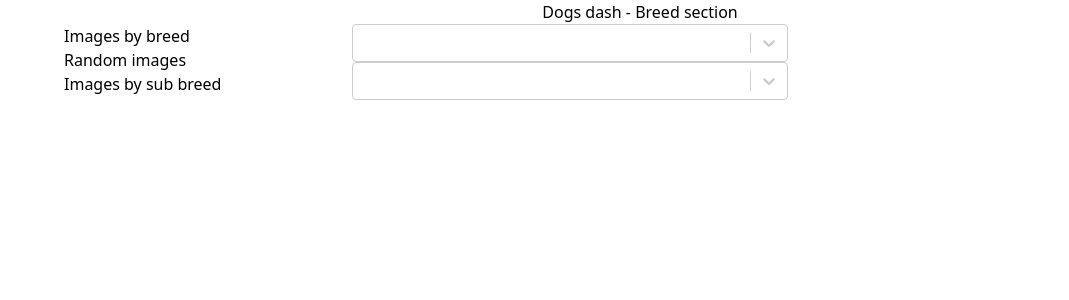
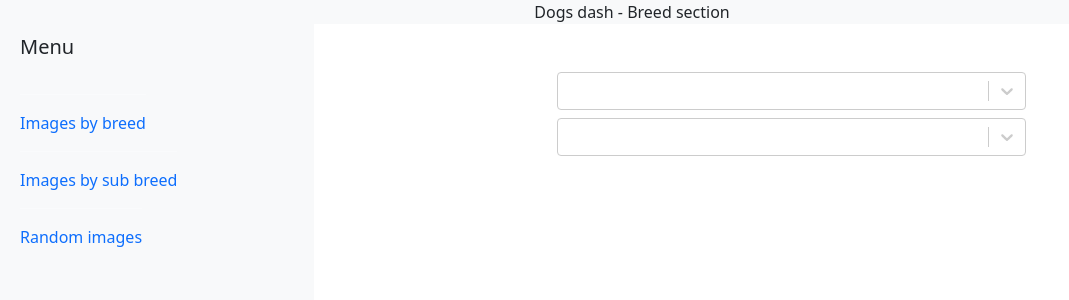
Before and after one commit to fpobric/deliveristo, a Next.js app: page /sub-breed-image in a window 1280 px wide. Shown: the top 300 px of the page, without its empty margins (0-1069 px from the left). Built offline with nearby package versions, Linux system fonts and the light colour scheme; no server answers.

Commit message:
adding bootstrap and styling files as an example how would be used

```diff
--- a/app/layout.tsx
+++ b/app/layout.tsx
@@ -1,9 +1,9 @@
 "use client";
-import "./globals.css";
+import "../styles/application.scss";
 import { Col, Grid, Row } from "react-flexbox-grid";
 import SelectedSectionProvider from "@/providers/sectionstate";
 import Header from "@/components/header";
-import { use, useEffect } from "react";
+import { useEffect } from "react";
 import useSectionState from "@/hooks/useSectionState";
 import Sidebar from "@/components/sidebar";
 
@@ -19,18 +19,18 @@ export default function RootLayout({
     <html lang="en">
       <body className={`app-body`}>
         <SelectedSectionProvider>
-          <Grid>
+          <Row className="p-0">
             <Header />
             <Row around="xs">
-              <Col xs={3}>
+              <Col xs={3} className="p-0">
                 <Sidebar />
               </Col>
               <Col xs={9}>
-                <div className="content">{children}</div>
+                <div className="content h-100">{children}</div>
               </Col>
             </Row>
             <Row></Row>
-          </Grid>
+          </Row>
         </SelectedSectionProvider>
       </body>
     </html>
--- a/app/page.tsx
+++ b/app/page.tsx
@@ -36,8 +36,8 @@ const BreedImage = () => {
   };
 
   return (
-    <main className="">
-      <div className="">
+    <main className="breed-page">
+      <div className="col-6 offset-3 mb-4 mt-5">
         <Select
           instanceId="1"
           options={breed}
--- a/app/random-image/page.tsx
+++ b/app/random-image/page.tsx
@@ -1,17 +1,15 @@
 "use client";
 import dynamic from "next/dynamic";
+import { useEffect } from "react";
 
 const RandomImage = () => {
   const DynamicImage = dynamic(() => import("../../components/app-image"), {
     ssr: false,
   });
-
+  useEffect(() => {}, []);
   return (
-    <main className="">
-      <div className=""></div>
-      <div>
-        <DynamicImage />
-      </div>
+    <main className="d-flex col-xs-12 h-100 align-items-center justify-content-center">
+      <DynamicImage />
     </main>
   );
 };
--- a/app/sub-breed-image/page.tsx
+++ b/app/sub-breed-image/page.tsx
@@ -57,10 +57,11 @@ const SubBreedImage = () => {
   };
 
   return (
-    <main className="">
-      <div className="">
+    <main className="sub-breed">
+      <div className="col-6 offset-3 mb-4 mt-5">
         <Select
           instanceId="1"
+          className="mb-2"
           options={breed}
           value={selectedBreed}
           onChange={e => handleBreed(e)}
--- a/components/app-image/index.tsx
+++ b/components/app-image/index.tsx
@@ -47,34 +47,51 @@ const AppImage = ({
     const data = await res.json();
     setDogImage(data);
     setIsLoading(false);
-    return data;
   }, [typeOfImage]);
 
   useEffect(() => {
     fetchImage();
-  }, [breedName, subBreedName, fetchImage]);
+  }, [breedName, subBreedName, currentIndex, fetchImage]);
 
-  const changeImage = () => {
-    const index = 1;
+  const changeImage = (index: number) => {
     if (
       Array.isArray(dogImage.message) &&
-      dogImage.message.length >= index &&
+      dogImage.message.length > currentIndex &&
       index > 0
-    )
-      setCurrentIndex(currentIndex + index);
-    if (Array.isArray(dogImage.message) && currentIndex > 0 && index < 0)
-      setCurrentIndex(currentIndex - index);
+    ) {
+      setCurrentIndex(prevValue => prevValue + index);
+    }
+    if (Array.isArray(dogImage.message) && currentIndex > 0 && index < 0) {
+      setCurrentIndex(prevValue => prevValue - Math.abs(index));
+    }
+  };
+  const handleRandomByBreed = (event: SyntheticEvent) => {
+    setDogImage({ message: "", status: "" });
+    setIsRandom(true);
+    event.preventDefault();
+    fetchImage();
   };
 
   return (
-    <div>
+    <div className="app-image d-flex justify-content-center align-items-center h-100 flex-wrap">
+      {(breedName && !subBreedName) || (breedName && subBreedName) ? (
+        <div className="d-flex w-100 justify-content-center mb-4">
+          <button
+            className="btn btn-outline-dark me-3 app-btn"
+            onClick={e => handleRandomByBreed(e)}
+          >
+            Feeling lucky by breed?
+          </button>
+        </div>
+      ) : null}
+
       {dogImage.message !== "" && typeof dogImage.message === "string" ? (
         <Image src={dogImage?.message} layout="fill" alt="Picture of the dog" />
       ) : null}
       {Array.isArray(dogImage.message) &&
       dogImage.message[currentIndex] !== "" &&
       typeof dogImage.message[currentIndex] === "string" ? (
-        <div>
+        <div className="image-wrapper">
           <div
             className="image"
             style={{
@@ -82,10 +99,25 @@ const AppImage = ({
             }}
           ></div>
           {dogImage.message.length > 1 ? (
-            <>
-              <button onClick={() => changeImage()}>up</button>
-              <button onClick={() => changeImage()}>down</button>
-            </>
+            <div className="d-flex justify-content-center mt-4">
+              <button
+                className="btn btn-outline-dark me-3 app-btn -fixed-width"
+                onClick={() => changeImage(-1)}
+                disabled={currentIndex === 0}
+              >
+                Previous
+              </button>
+              <button
+                className="btn btn-outline-dark app-btn -fixed-width"
+                onClick={() => changeImage(1)}
+                disabled={
+                  dogImage.message.length - 1 === currentIndex &&
+                  dogImage.message.length !== 0
+                }
+              >
+                Next
+              </button>
+            </div>
           ) : null}
         </div>
       ) : null}
--- a/components/header/index.tsx
+++ b/components/header/index.tsx
@@ -4,7 +4,11 @@ import { Row } from "react-flexbox-grid";
 const Header = () => {
   const { state } = useSectionState();
 
-  return <Row around="xs">Dogs dash - {state.selectedSection}</Row>;
+  return (
+    <Row around="xs" className="bg-light">
+      Dogs dash - {state.selectedSection}
+    </Row>
+  );
 };
 
 export default Header;
--- a/components/sidebar/index.tsx
+++ b/components/sidebar/index.tsx
@@ -9,22 +9,50 @@ const Sidebar = () => {
   const { state, onSectionChange } = useSectionState();
   return (
     <>
+      <Col xs={12}>
+        <div className="container-fluid p-0">
+          <div className="row flex-nowrap">
+            <div className="col-auto col-md-12 px-sm-2 px-0 bg-light">
+              <div className="d-flex flex-column align-items-center align-items-sm-start px-3 pt-2 text-white min-vh-100">
+                <a
+                  href="/"
+                  className="d-flex align-items-center pb-3 mb-md-0 me-md-auto text-white text-decoration-none"
+                >
+                  <span className="fs-5 d-none d-sm-inline text-dark">
+                    Menu
+                  </span>
+                </a>
+                <ul
+                  className="nav nav-pills flex-column mb-sm-auto mb-0 align-items-center align-items-sm-start"
+                  id="menu"
+                >
                   {config.links.map((l, i) => {
                     return (
-          <Col key={i} xs={12}>
+                      <div key={i}>
+                        <hr />
+                        <li className="nav-item">
                           <Link
                             href={l.path}
                             onClick={() => onSectionChange(l.title)}
                             style={{
                               textDecoration:
-                  activeSegment === l.targetSegment ? "underline" : "none",
+                                activeSegment === l.targetSegment
+                                  ? "underline"
+                                  : "none",
                             }}
                           >
                             {l.label}
                           </Link>
-          </Col>
+                        </li>
+                      </div>
                     );
                   })}
+                </ul>
+              </div>
+            </div>
+          </div>
+        </div>
+      </Col>
     </>
   );
 };
--- a/config/index.ts
+++ b/config/index.ts
@@ -40,16 +40,16 @@ const links = [
     targetSegment: "breed",
   },
   {
+    label: "Images by sub breed",
+    path: "/sub-breed-image",
+    title: "Breed and sub-breed section",
+    targetSegment: "sub-breed",
+  },
+  {
     label: "Random images",
     path: "/random-image",
     title: "Random section",
     targetSegment: "random",
-  },
-  {
-    label: "Images by sub breed",
-    path: "/sub-breed-image",
-    title: "Breed and sub-breed section",
-    targetSegment: "sub-breed",
   },
 ];
 
--- a/package.json
+++ b/package.json
@@ -9,11 +9,13 @@
     "lint": "next lint"
   },
   "dependencies": {
+    "bootstrap": "^5.3.2",
     "next": "13.5.4",
     "react": "^18",
     "react-dom": "^18",
     "react-flexbox-grid": "^2.1.2",
-    "react-select": "^5.7.7"
+    "react-select": "^5.7.7",
+    "sass": "^1.69.4"
   },
   "devDependencies": {
     "@types/node": "^20",
--- /dev/null
+++ b/styles/_app-buttons.scss
@@ -0,0 +1,12 @@
+.app-btn {
+  border-radius: 5px !important;
+  font-weight: bold !important;
+  text-decoration: none;
+  outline: none;
+  min-height: 35px;
+  max-height: 40px;
+
+  &.-fixed-width {
+    width: 150px;
+  }
+}
--- /dev/null
+++ b/styles/_app-image.scss
@@ -0,0 +1,16 @@
+.app-image {
+  img {
+    position: relative !important;
+    max-width: 400px;
+    max-height: 400px;
+  }
+  .image-wrapper {
+    .image {
+      width: 400px;
+      height: 400px;
+      background-size: cover;
+      background-repeat: no-repeat;
+      background-position: center;
+    }
+  }
+}
--- /dev/null
+++ b/styles/application.scss
@@ -0,0 +1,12 @@
+@import "bootstrap/scss/bootstrap.scss";
+@import "bootstrap/scss/mixins.scss";
+@import "bootstrap/scss/grid.scss";
+@import "bootstrap/scss/mixins/breakpoints.scss";
+@import "bootstrap/scss/variables.scss";
+@import "bootstrap/scss/utilities.scss";
+@import "./app-image";
+@import "./app-buttons";
+
+html {
+  overflow-x: hidden;
+}
```
Also changed, not shown: 1 other file (tests, documents, lock files or other folders). Lines whose indentation alone changed are shown as unchanged.
